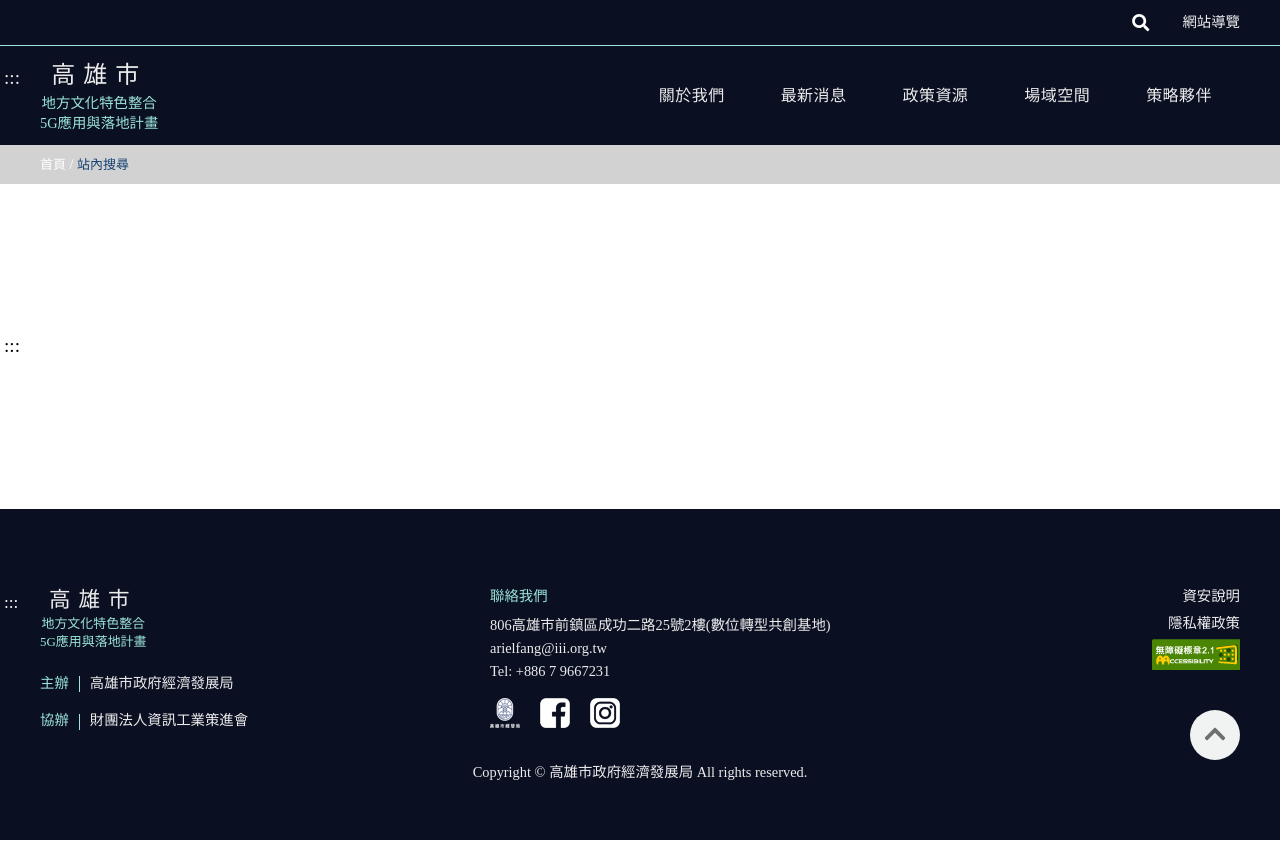
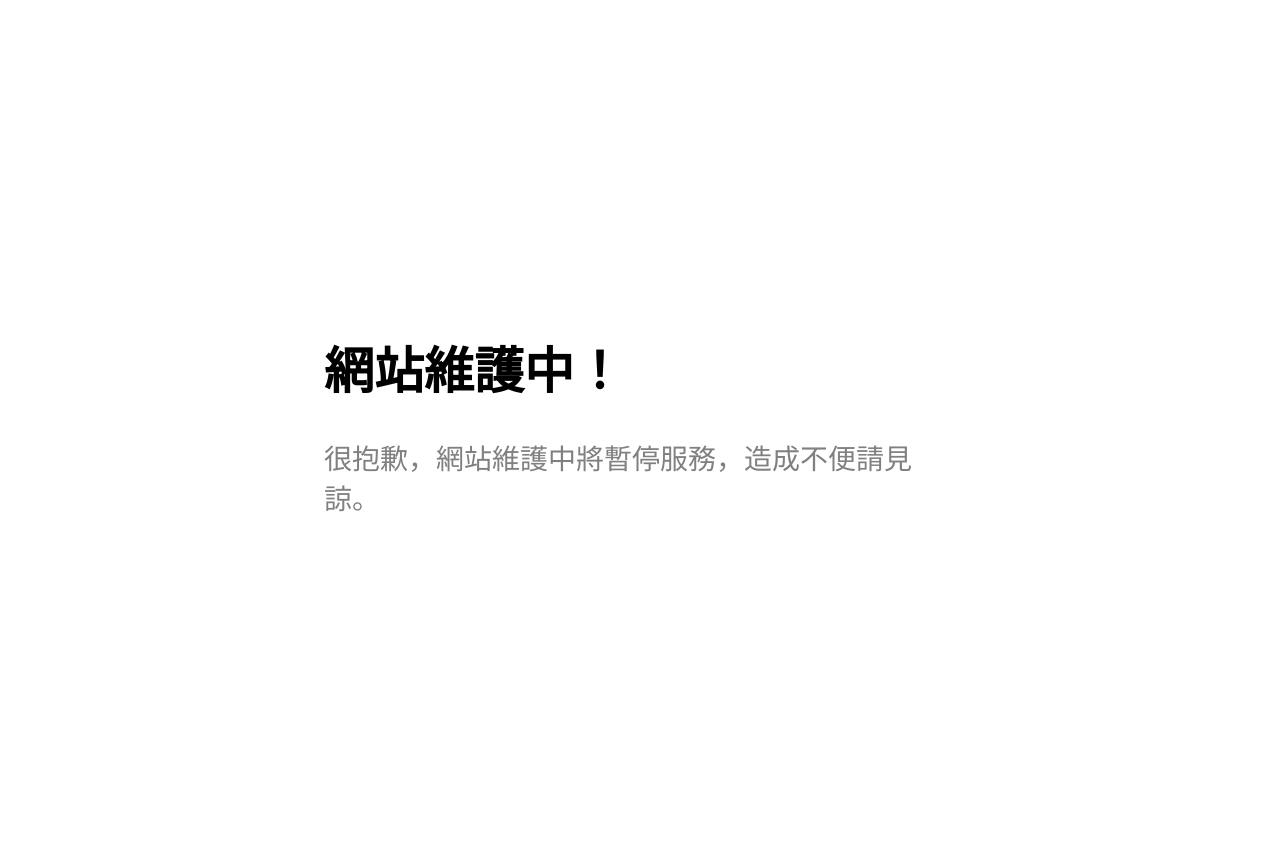
Before and after one commit to MoonShineVFX/5g-site-web, a Next.js app: page /searchall in a window 1280 px wide. Built offline with nearby package versions, Linux system fonts and the light colour scheme.

Commit message:
- Hide web site into 9/30

```diff
--- a/pages/_app.js
+++ b/pages/_app.js
@@ -111,6 +111,33 @@ const GoToContentLayout = styled('a')(({ theme }) => ({
 }));
 
 //
+const WillBeBackLayout = styled('div')({
+    maxWidth: '50%',
+    margin: 'calc((100vh - 205px) / 2) auto',
+    display: 'flex',
+    justifyContent: 'center',
+    'h1': {
+        fontSize: '50px',
+    },
+    'p': {
+        fontSize: '28px',
+        color: 'gray',
+    },
+});
+
+//
+const WillBeBack = () => (
+
+    <WillBeBackLayout>
+        <div className="container">
+            <h1>網站維護中！</h1>
+            <p>很抱歉，網站維護中將暫停服務，造成不便請見諒。</p>
+        </div>
+    </WillBeBackLayout>
+
+);
+
+//
 const WebSite = ({ Component, pageProps }) => {
 
     useEffect(() => {
@@ -123,6 +150,11 @@ const WebSite = ({ Component, pageProps }) => {
 
     return (
 
+        <Fragment>
+            <WillBeBack />
+
+            {
+                false &&
                     <Fragment>
                         <HeadTag />
 
@@ -163,6 +195,9 @@ const WebSite = ({ Component, pageProps }) => {
                             </GlobalProvider>
                         </ThemeProvider>
                     </Fragment>
+            }
+        </Fragment>
+
 
     );
 
```
Lines whose indentation alone changed are shown as unchanged.
